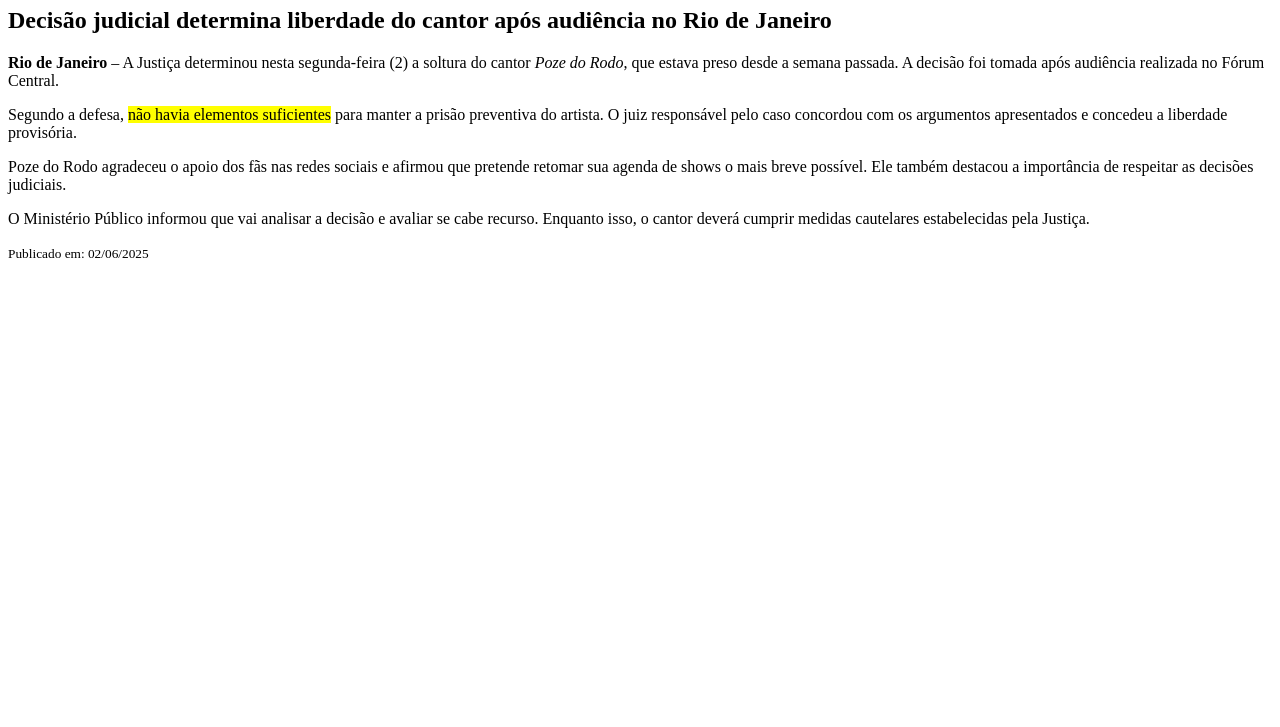
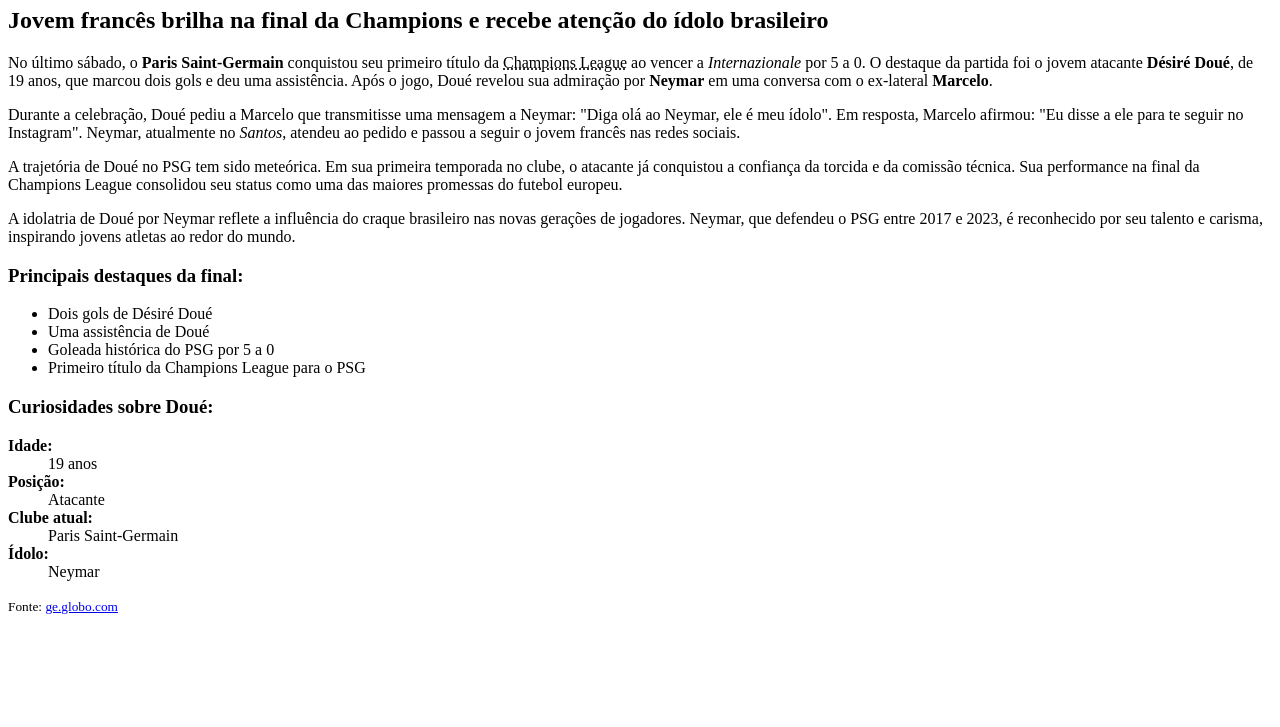
Before and after one commit to RicardoRzRo/IntroducaoAWEB, a plain HTML site: page noticia/noticia.html in a window 1280 px wide. Shown: the part 73-800 px from the top of the page. Drawn offline with Linux system fonts and the light colour scheme.

Commit message:
Update noticia.html

```diff
--- a/noticia/noticia.html
+++ b/noticia/noticia.html
@@ -1,21 +1,44 @@
 <!DOCTYPE html>
 <html lang="pt-BR">
 <head>
-    <meta charset="UTF-8">
-    <title>Justiça manda soltar Poze do Rodo</title>
+  <meta charset="UTF-8">
+  <title>Doué declara idolatria a Neymar após título do PSG</title>
 </head>
 <body>
-    <h1>Justiça manda soltar Poze do Rodo</h1>
-    <h2>Decisão judicial determina liberdade do cantor após audiência no Rio de Janeiro</h2>
 
-    <p><strong>Rio de Janeiro</strong> – A Justiça determinou nesta segunda-feira (2) a soltura do cantor <em>Poze do Rodo</em>, que estava preso desde a semana passada. A decisão foi tomada após audiência realizada no Fórum Central.</p>
+  <h1>Doué declara idolatria a Neymar após título do PSG</h1>
 
-    <p>Segundo a defesa, <mark>não havia elementos suficientes</mark> para manter a prisão preventiva do artista. O juiz responsável pelo caso concordou com os argumentos apresentados e concedeu a liberdade provisória.</p>
+  <h2>Jovem francês brilha na final da Champions e recebe atenção do ídolo brasileiro</h2>
 
-    <p>Poze do Rodo agradeceu o apoio dos fãs nas redes sociais e afirmou que pretende retomar sua agenda de shows o mais breve possível. Ele também destacou a importância de respeitar as decisões judiciais.</p>
+  <p>No último sábado, o <strong>Paris Saint-Germain</strong> conquistou seu primeiro título da <abbr title="Liga dos Campeões da UEFA">Champions League</abbr> ao vencer a <em>Internazionale</em> por 5 a 0. O destaque da partida foi o jovem atacante <strong>Désiré Doué</strong>, de 19 anos, que marcou dois gols e deu uma assistência. Após o jogo, Doué revelou sua admiração por <strong>Neymar</strong> em uma conversa com o ex-lateral <strong>Marcelo</strong>.</p>
 
-    <p>O Ministério Público informou que vai analisar a decisão e avaliar se cabe recurso. Enquanto isso, o cantor deverá cumprir medidas cautelares estabelecidas pela Justiça.</p>
+  <p>Durante a celebração, Doué pediu a Marcelo que transmitisse uma mensagem a Neymar: "Diga olá ao Neymar, ele é meu ídolo". Em resposta, Marcelo afirmou: "Eu disse a ele para te seguir no Instagram". Neymar, atualmente no <em>Santos</em>, atendeu ao pedido e passou a seguir o jovem francês nas redes sociais.</p>
 
-    <p><small>Publicado em: 02/06/2025</small></p>
+  <p>A trajetória de Doué no PSG tem sido meteórica. Em sua primeira temporada no clube, o atacante já conquistou a confiança da torcida e da comissão técnica. Sua performance na final da Champions League consolidou seu status como uma das maiores promessas do futebol europeu.</p>
+
+  <p>A idolatria de Doué por Neymar reflete a influência do craque brasileiro nas novas gerações de jogadores. Neymar, que defendeu o PSG entre 2017 e 2023, é reconhecido por seu talento e carisma, inspirando jovens atletas ao redor do mundo.</p>
+
+  <h3>Principais destaques da final:</h3>
+  <ul>
+    <li>Dois gols de Désiré Doué</li>
+    <li>Uma assistência de Doué</li>
+    <li>Goleada histórica do PSG por 5 a 0</li>
+    <li>Primeiro título da Champions League para o PSG</li>
+  </ul>
+
+  <h3>Curiosidades sobre Doué:</h3>
+  <dl>
+    <dt><strong>Idade:</strong></dt>
+    <dd>19 anos</dd>
+    <dt><strong>Posição:</strong></dt>
+    <dd>Atacante</dd>
+    <dt><strong>Clube atual:</strong></dt>
+    <dd>Paris Saint-Germain</dd>
+    <dt><strong>Ídolo:</strong></dt>
+    <dd>Neymar</dd>
+  </dl>
+
+  <p><small>Fonte: <a href="https://ge.globo.com/futebol/futebol-internacional/liga-dos-campeoes/noticia/2025/06/01/doue-declara-idolatria-a-neymar-em-conversa-com-marcelo-que-responde-pedi-para-ele-te-seguir.ghtml">ge.globo.com</a></small></p>
+
 </body>
 </html>
```
